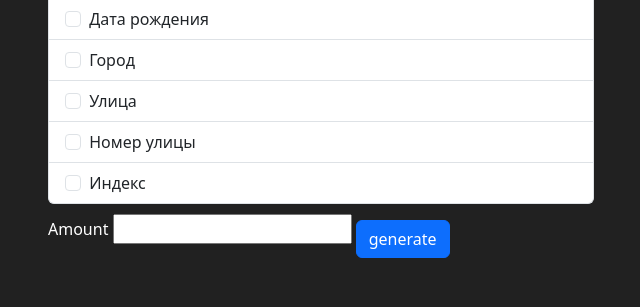
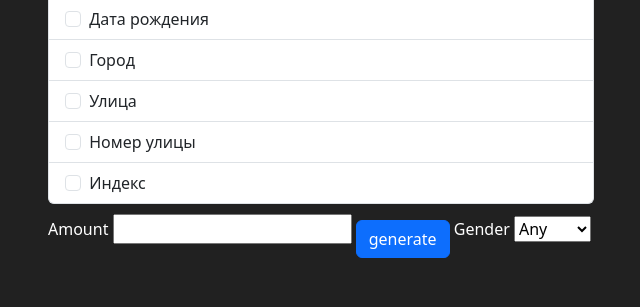
Before and after one commit to andrew-dot-exe/flask_spa, a Flask app: page / in a window 1280 px wide. Shown: the part 304-611 px from the top of the page, without its empty margins (604-1244 px from the left). Run offline with Flask 3, Linux system fonts and the light colour scheme.

Commit message:
generate gender implementation

```diff
--- a/adapter.py
+++ b/adapter.py
@@ -23,13 +23,20 @@ columns_address = {
     'Индекс': address_generator.get_postal_code
 }
 
-def get_generated_info(columns: list, amount: int) -> list:
+def get_generated_info(columns: list, amount: int, gender = None) -> list:
     values = [] # like [(),(),()]
     for i in range(amount):
         value = []
         for column in columns:
             if column in columns_person.keys():
-                value.append(columns_person[column]())
+                """
+                первым трем полям нужно передавать значение пола, если оно есть.
+                так делать не очень хорошо, но пока не хочется городить огороды.
+                """
+                if gender != 'Any' and 'gender' in columns_person[column].__code__.co_varnames:
+                    value.append(columns_person[column](gender))
+                else:
+                    value.append(columns_person[column]())
             elif column in columns_address.keys():
                 value.append(columns_address[column]())
         values.append(value)
--- a/app.py
+++ b/app.py
@@ -21,5 +21,6 @@ def route_main():
 def generate():
     gen_cols = request.form.getlist('to_generate')
     amount = int(request.form.get('records_amount'))
-    values = adapter.get_generated_info(gen_cols, amount)
+    gender = request.form.get('gender')
+    values = adapter.get_generated_info(gen_cols, amount, gender)
     return render_template('index.html', columns=columns, name=None, gen_cols=gen_cols, values=values)
--- a/generator/reader.py
+++ b/generator/reader.py
@@ -35,7 +35,7 @@ class PersonGenerator:
             return self.names
         return self.names[gender]
 
-    def decide_gender(self, reroll=False) -> str:
+    def decide_gender(self, reroll=True) -> str:
         """
         Этот метод выбирает пол для дальнейшей генерации.
         Если reroll=True, то этот метод возвращает новый пол,
--- a/templates/index.html
+++ b/templates/index.html
@@ -48,6 +48,14 @@
                   <button class="btn btn-primary mt-3" type="submit">generate</button>
                   </label>
 
+                  <label for="gender"> Gender
+                    <select name="gender">
+                      <option>Any</option>
+                      <option value="male">Male</option>
+                      <option value="female">Female</option>
+                    </select>
+                  </label>
+
               </form>
             </div>
 </div>
```
